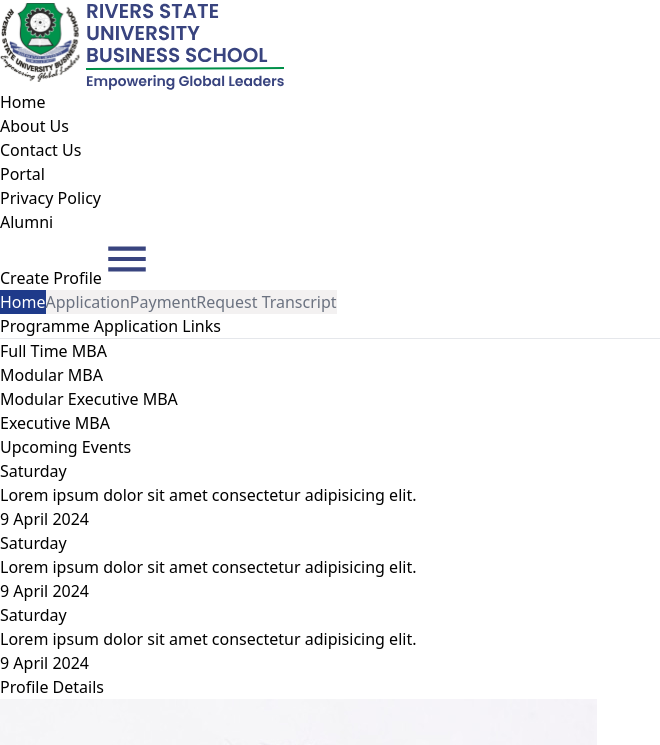
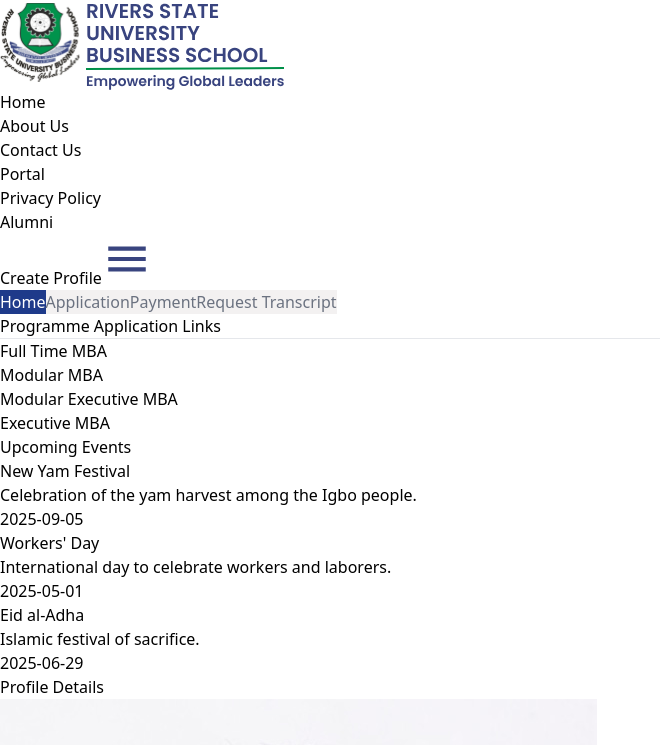
Before and after one commit to 9ightshade/Luminae-Stores, a React (Vite) app: page /student in a window 1280 px wide. Shown: the top 745 px of the page, without its empty margins (0-660 px from the left). Built offline with nearby package versions, Linux system fonts and the light colour scheme; no server answers.

Commit message:
chore:student dashboard

```diff
--- a/src/components/dashboard.jsx
+++ b/src/components/dashboard.jsx
@@ -1,80 +1,56 @@
+import { useState } from "react";
+import { Link } from "react-router-dom";
+import { motion } from "framer-motion"; // Animations
 import Nav from "./nav";
 import dashboard from "../dashboard";
-import { useState } from "react";
 import Home from "./dashboardInfo/home";
 import ApplicationDashboard from "./dashboardInfo/application";
 import Payment from "./dashboardInfo/payment";
 import Transcript from "./dashboardInfo/transcript";
-import { Link, useNavigate } from "react-router-dom";
 
 function StudentDashboard() {
-
   const [step, setStep] = useState(1);
-    // const navigate = useNavigate();
-
 
   const handleClick = (sectionId) => {
-
-        switch (sectionId) {
-            case 1:
-                setStep(1)
-                break;
-
-            case 2:
-                setStep(2)
-                break;
-            case 3:
-                setStep(3)
-                break;
-            case 4:
-                setStep(4)
-                break;
-            default:
-                setStep(1)
-                break;
-        }
+    setStep(sectionId);
     console.log(sectionId, step);
-
-    }
-
+  };
 
   return (
-        <div>
+    <motion.div
+      initial={{ opacity: 0 }}
+      animate={{ opacity: 1 }}
+      exit={{ opacity: 0 }}
+      className="min-h-screen flex flex-col"
+    >
       <Nav />
 
-
-            <div className="container py-4 px-7 flex justify-between gap-4  " >
-
-                <div className="sections flex gap-2 flex-col w-1/3  text-gray-500 h-[400px] " >
-                    {
-                        dashboard.map((section) => (
-                            <button
+      <motion.div
+        initial={{ scale: 0.8, opacity: 0 }}
+        animate={{ scale: 1, opacity: 1 }}
+        transition={{ duration: 0.5 }}
+        className="container py-4 px-7 flex justify-between gap-4"
+      >
+        <div className="sections flex gap-2 flex-col w-1/3 text-gray-500 h-[400px]">
+          {dashboard.map((section) => (
+            <motion.button
+              key={section.id}
               className="py-[.7em] border-none rounded"
               style={{
-                                    backgroundColor: `${step === section.id ? '#1e3a8a' : '#F3F1F1'}`,
-                                    color: `${step === section.id ? 'white' : '#6b7280'}`
+                backgroundColor: `${step === section.id ? "#1e3a8a" : "#F3F1F1"}`,
+                color: `${step === section.id ? "white" : "#6b7280"}`,
               }}
-
-                                key={section.id}
-
-                                onClick={() => { handleClick(section.id) }}
+              onClick={() => handleClick(section.id)}
+              whileHover={{ scale: 1.05 }}
+              transition={{ duration: 0.2 }}
             >
-                                {
-
-                                }
-                                {
-                                    section.label
-                                }
-                            </button>
-                        ))
-                    }
-                    <p className="program-links font-bold" >
-                        Programme Application Links
-                    </p>
+              {section.label}
+            </motion.button>
+          ))}
+          <p className="program-links font-bold">Programme Application Links</p>
           <hr className="mb-[2em]" />
-                    <Link to={'/application'} >
+          <Link to={"/application"}>
             <p className="text-blue-950 font-semibold hover:underline cursor-pointer mb-2">
-
               Full Time MBA
             </p>
             <p className="text-blue-950 font-semibold hover:underline cursor-pointer mb-2">
@@ -83,41 +59,21 @@
             <p className="text-blue-950 font-semibold hover:underline cursor-pointer mb-2">
               Modular Executive MBA
             </p>
-                        <p className="text-blue-950 font-semibold hover:underline cursor-pointer mb-2" >
+            <p className="text-blue-950 font-semibold hover:underline cursor-pointer mb-2">
               Executive MBA
             </p>
           </Link>
         </div>
 
-
-                <div className=" bg-[#F3F1F1] w-full px-4 py-3 mb-4 " >
-                    {
-                        step === 1 && <Home />
-                    }
-                    {
-                        step === 2 && <ApplicationDashboard />
+        <div className="bg-[#F3F1F1] w-full px-4 py-3 mb-4">
+          {step === 1 && <Home />}
+          {step === 2 && <ApplicationDashboard />}
+          {step === 3 && <Payment />}
+          {step === 4 && <Transcript />}
+        </div>
+      </motion.div>
+    </motion.div>
+  );
 }
 
-                    {
-                        step === 3 && <Payment />
-                    }
-
-                    {
-                        step === 4 && <Transcript />
-                    }
-
-
-                </div>
-            </div>
-
-        </div>
-
-    )
-
-
-
-
-};
-
-
 export default StudentDashboard;
--- a/src/components/dashboardInfo/home.jsx
+++ b/src/components/dashboardInfo/home.jsx
@@ -1,141 +1,215 @@
 import { useEffect, useState } from "react";
 import axios from "axios";
-import profilePic from "../../assets/jpeg/testPassport.jpg"
+import { motion } from "framer-motion"; // Animations
+import profilePic from "../../assets/jpeg/testPassport.jpg";
+
+const nigeriaHolidaysAndEvents = [
+  {
+    id: 1,
+    name: "New Year's Day",
+    date: "2025-01-01",
+    description: "Celebration of the first day of the Gregorian calendar year.",
+    type: "Public Holiday",
+  },
+  {
+    id: 2,
+    name: "Good Friday",
+    date: "2025-04-18",
+    description:
+      "Christian holiday commemorating the crucifixion of Jesus Christ.",
+    type: "Public Holiday",
+  },
+  {
+    id: 3,
+    name: "Easter Monday",
+    date: "2025-04-21",
+    description:
+      "Christian holiday celebrating the resurrection of Jesus Christ.",
+    type: "Public Holiday",
+  },
+  {
+    id: 4,
+    name: "Workers' Day",
+    date: "2025-05-01",
+    description: "International day to celebrate workers and laborers.",
+    type: "Public Holiday",
+  },
+  {
+    id: 5,
+    name: "Democracy Day",
+    date: "2025-06-12",
+    description: "Celebration of the return to civilian rule in Nigeria.",
+    type: "Public Holiday",
+  },
+  {
+    id: 6,
+    name: "Eid al-Fitr",
+    date: "2025-04-30",
+    description: "Islamic festival marking the end of Ramadan.",
+    type: "Public Holiday",
+  },
+  {
+    id: 7,
+    name: "Eid al-Adha",
+    date: "2025-06-29",
+    description: "Islamic festival of sacrifice.",
+    type: "Public Holiday",
+  },
+  {
+    id: 8,
+    name: "Independence Day",
+    date: "2025-10-01",
+    description:
+      "Celebration of Nigeria's independence from British rule in 1960.",
+    type: "Public Holiday",
+  },
+  {
+    id: 9,
+    name: "Christmas Day",
+    date: "2025-12-25",
+    description: "Christian holiday celebrating the birth of Jesus Christ.",
+    type: "Public Holiday",
+  },
+  {
+    id: 10,
+    name: "Boxing Day",
+    date: "2025-12-26",
+    description:
+      "Day after Christmas, traditionally a time for giving to the less fortunate.",
+    type: "Public Holiday",
+  },
+  {
+    id: 11,
+    name: "Lagos Carnival",
+    date: "2025-04-27",
+    description:
+      "A vibrant street carnival in Lagos featuring colorful parades and cultural performances.",
+    type: "Cultural Event",
+  },
+  {
+    id: 12,
+    name: "Calabar Carnival",
+    date: "2025-12-01",
+    description:
+      "Known as Africa's biggest street party, celebrated throughout December in Calabar.",
+    type: "Cultural Event",
+  },
+  {
+    id: 13,
+    name: "Argungu Fishing Festival",
+    date: "2025-02-20",
+    description:
+      "A cultural festival held in Argungu, Kebbi State, celebrating traditional fishing and other activities.",
+    type: "Cultural Event",
+  },
+  {
+    id: 14,
+    name: "Osun-Osogbo Festival",
+    date: "2025-08-15",
+    description:
+      "Annual festival in honor of the river goddess Osun in Osogbo, Osun State.",
+    type: "Cultural Event",
+  },
+  {
+    id: 15,
+    name: "New Yam Festival",
+    date: "2025-09-05",
+    description: "Celebration of the yam harvest among the Igbo people.",
+    type: "Cultural Event",
+  },
+];
+
 function Home() {
-    const [userData, setUserData] = useState(null)
+  const [userData, setUserData] = useState(null);
+  const [randomEvents, setRandomEvents] = useState([]);
+  // Get user ID and token from localStorage
+  const userId = localStorage.getItem("_id");
+  const token = localStorage.getItem("token");
+  //   const email = localStorage.getItem('email');
+  //   console.log(email);
 
-    let user;
-
-    //get user id
-    const userId = localStorage.getItem('_id');
-    // console.log(userId);
-
-    //api to fetch user based on id
+  // API URL to fetch user data
   const fetchUserURL = `https://portal.rsubs.org/api/users/${userId}`;
-
-
-    //get token
-    const token = localStorage.getItem('token');
-    // console.log(token);
-
-    const email = localStorage.getItem('email');
-    console.log(email);
-
 
   const fetchUserData = async () => {
     try {
-            const fetchResponse = await axios.get(fetchUserURL, { headers: { Authorization: `Bearer ${token}` } })
-             setUserData( fetchResponse.data)
-            console.log(userData);
-
-
-
+      const fetchResponse = await axios.get(fetchUserURL, {
+        headers: { Authorization: `Bearer ${token}` },
+      });
+      setUserData(fetchResponse.data);
+      //   console.log(fetchResponse.data);
     } catch (error) {
       console.log(error);
-
     }
-
-
-
-    }
-
+  };
 
   useEffect(() => {
-        fetchUserData()
-    }, [])
-
-
-
-
-
+    fetchUserData();
+    // Shuffle and pick 4 random events
+    const shuffledEvents = [...nigeriaHolidaysAndEvents].sort(
+      () => 0.5 - Math.random()
+    );
+    setRandomEvents(shuffledEvents.slice(0, 3));
+  }, []);
 
   return (
-        <div className="flex justify-between p-3 text-gray-500 gap-4" >
-            <div className="upcoming-class bg-white p-5 w-1/2" >
-                <h2 className="font-bold text-lg" >
-                    Upcoming Events
-                </h2>
+    <motion.div
+      initial={{ opacity: 0 }}
+      animate={{ opacity: 1 }}
+      exit={{ opacity: 0 }}
+      className="flex justify-between p-3 text-gray-500 gap-4">
+      {/* Upcoming Events Section */}
+      <motion.div
+        initial={{ scale: 0.8, opacity: 0 }}
+        animate={{ scale: 1, opacity: 1 }}
+        transition={{ duration: 0.5 }}
+        className="upcoming-class bg-white p-5 w-1/2">
+        <h2 className="font-bold text-lg">Upcoming Events</h2>
 
-                <div className="events-list  rounded  flex flex-col gap-2 " >
-                    <div className="event border-2 border-l-blue-400  bg-blue-100 p-2" >
-                        <h2 className="event-day font-bold " >
-                            Saturday
-                        </h2>
-                        <p className="event-description" >
-                            Lorem ipsum dolor sit amet consectetur adipisicing elit.
+        <div className="events-list rounded flex flex-col gap-2">
+          {randomEvents.map((event) => (
+            <motion.div
+              key={event.id}
+              className="event border-2 border-l-blue-400 bg-blue-100 p-2"
+              whileHover={{ scale: 1.05 }}
+              transition={{ duration: 0.2 }}>
+              <h2 className="event-day font-bold">{event.name}</h2>
+              <p className="event-description">{event.description}</p>
+              <p className="justify-self-end font-semibold">{event.date}</p>
+            </motion.div>
+          ))}
+        </div>
+      </motion.div>
 
-                        </p>
-                        <p className="justify-self-end font-semibold" >
-                            9 April 2024
-                        </p>
+      {/* Profile Details Section */}
+      <motion.div
+        initial={{ scale: 0.8, opacity: 0 }}
+        animate={{ scale: 1, opacity: 1 }}
+        transition={{ duration: 0.5 }}
+        className="profile bg-white p-5 flex flex-col gap-3 w-1/2">
+        <h2 className="font-bold text-lg">Profile Details</h2>
+        <div className="flex flex-col items-center gap-2">
+          <motion.div
+            className="profile-pic w-[50px] relative"
+            whileHover={{ scale: 1.1 }}
+            transition={{ duration: 0.3 }}>
+            <div className="w-2 h-2 bg-green-400 absolute rounded-full left-10 top-2"></div>
+            <img
+              src={profilePic}
+              alt="Profile"
+              className="w-full rounded-full"
+            />
+          </motion.div>
+          <p className="font-semibold">{userData ? userData.name : ""}</p>
         </div>
 
-                    <div className="p-2 event bg-blue-100  border-2 border-l-blue-400  " >
-                        <h2 className="event-day font-bold " >
-                            Saturday
-                        </h2>
-                        <p className="event-description" >
-                            Lorem ipsum dolor sit amet consectetur adipisicing elit.
-
-                        </p>
-                        <p className="justify-self-end font-semibold" >
-                            9 April 2024
-                        </p>
+        <p className="email text-center">{userData ? userData.email : ""}</p>
+        <div className="about-me">
+          <p className="phone-number text-center">Contact info: 0802389911</p>
         </div>
-
-                    <div className=" p-2 event bg-blue-100  border-2 border-l-blue-400 " >
-                        <h2 className="event-day font-bold " >
-                            Saturday
-                        </h2>
-                        <p className="event-description" >
-                            Lorem ipsum dolor sit amet consectetur adipisicing elit.
-
-                        </p>
-                        <p className="justify-self-end font-semibold" >
-                            9 April 2024
-                        </p>
-                    </div>
-                </div>
-
-
-
-            </div>
-
-            <div className="profile bg-white p-5 flex flex-col gap-3 w-1/2 " >
-                <h2 className="font-bold text-lg">
-                    Profile Details
-                </h2>
-                <div className="flex flex-col items-center gap-2 "  >
-                    <div className="profile-pic w-[50px] relative " >
-
-                        <div className="w-2 h-2 bg-green-400 absolute rounded-full left-10 top-2 " >
-                        </div>
-                        <img src={profilePic} alt="#" className="w-full rounded-full" />
-
-
-                    </div>
-                    <p className="font-semibold" >
-                        {userData?userData.name:''}
-
-                    </p>
-                </div>
-
-                <p className="email text-center  " >
-                    {userData?userData.email:''}
-
-                </p>
-                <div className="about-me" >
-                    <p className="phone-number text-center " >
-                        Contact info: 0802389911
-                    </p>
-
-                    {/* <p>
-                        Gender: {userData?userData.gender:'n/a'}
-                    </p> */}
-                </div>
-            </div>
-        </div>
-    )
+      </motion.div>
+    </motion.div>
+  );
 }
 
 export default Home;
```
Lines whose indentation alone changed are shown as unchanged.
